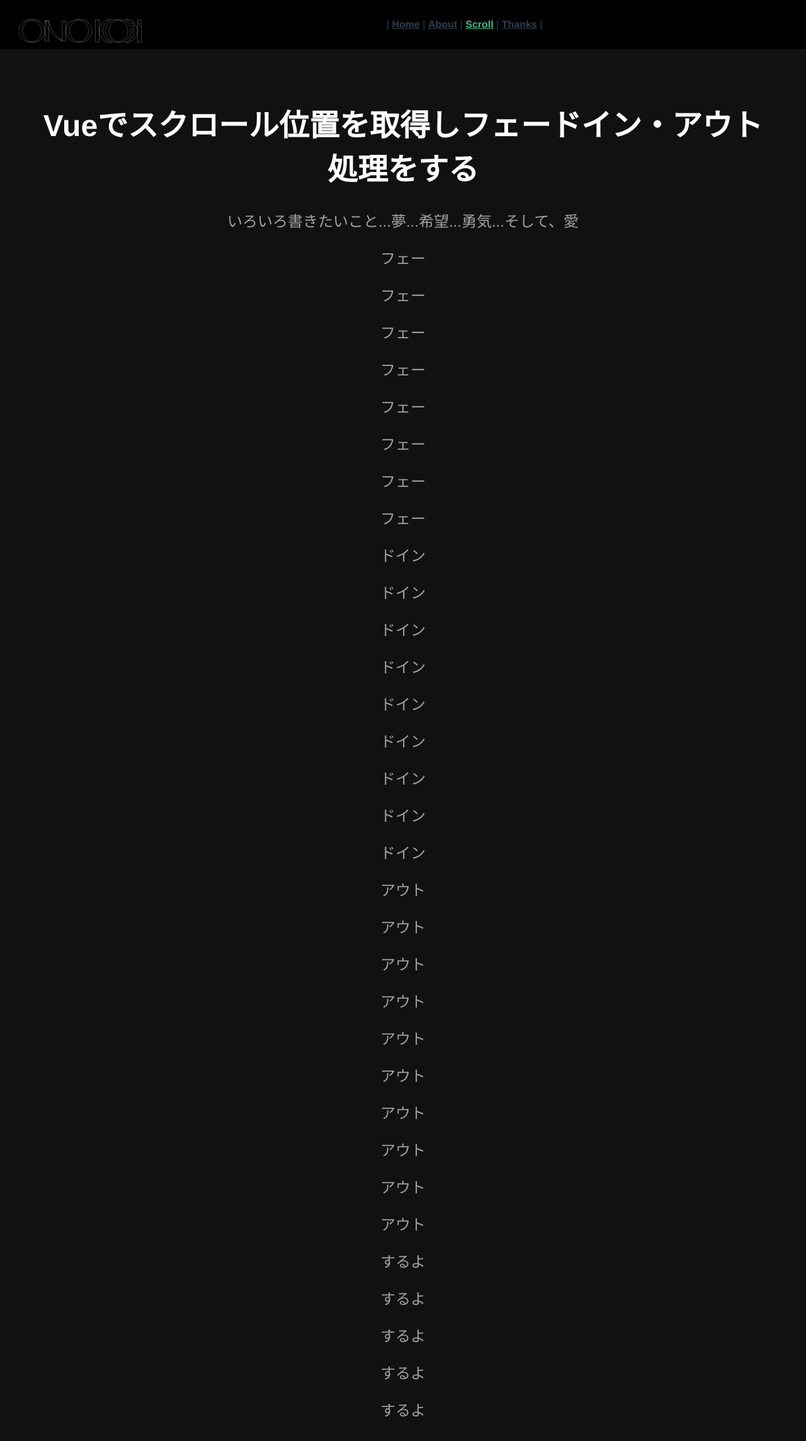
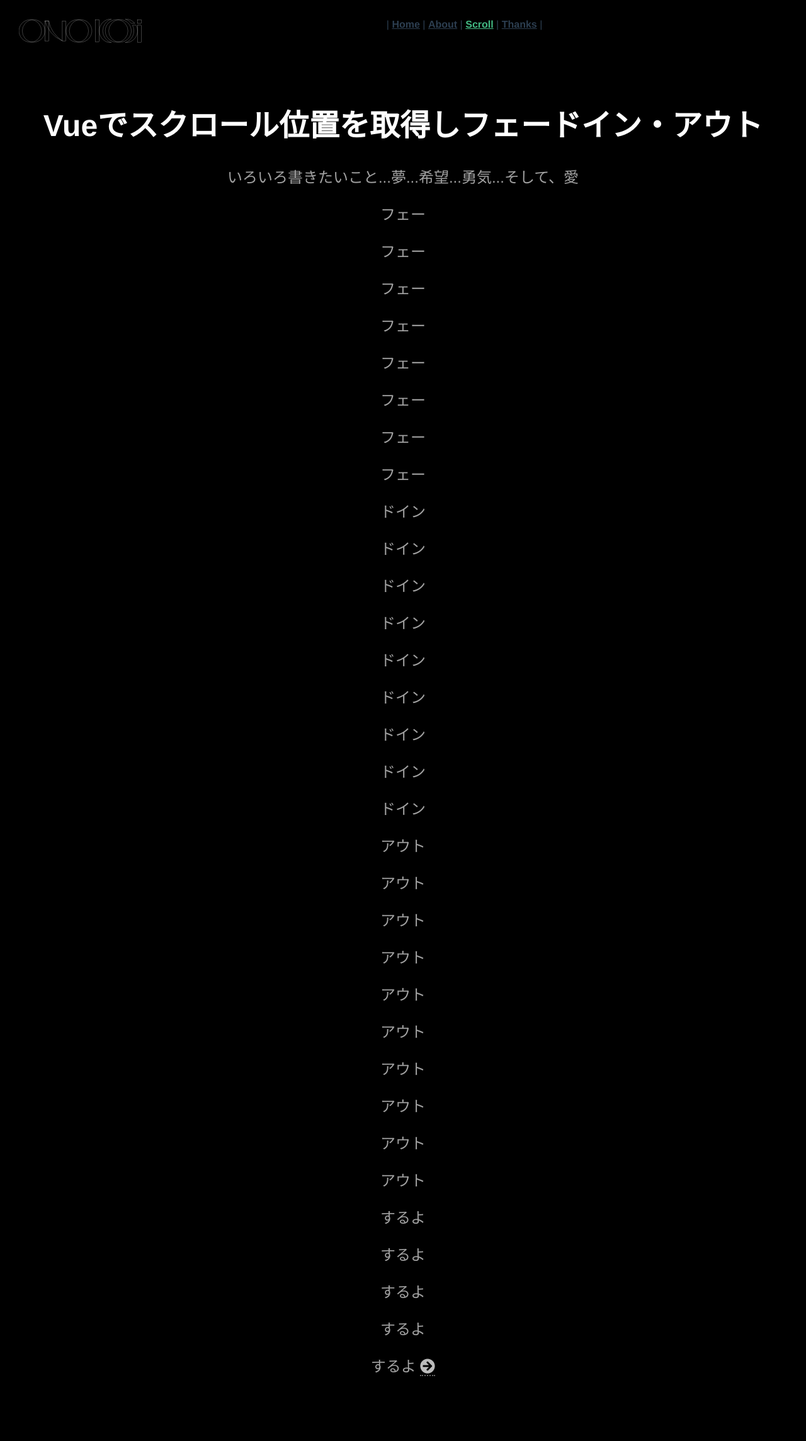
Before and after one commit to onokoji/vue-syn, a Vue app: page /scroll in a window 1280 px wide. Shown: the top 2288 px of the page at 63% size. Built offline with nearby package versions, Linux system fonts and the light colour scheme.

Commit message:
背景色やトランジション変更

```diff
--- a/src/App.vue
+++ b/src/App.vue
@@ -40,7 +40,7 @@ color: #2c3e50;
 padding: 0px;
 }
 .page {
-background: #111;
+/* background: #111; */
 color: #FFF;
 position: fixed;
 left: 0;
@@ -86,7 +86,7 @@ color: #42b983;
 
 /* バウンス */
 
-.v-enter-active {
+/* .v-enter-active {
   animation: bounce-in .5s ease-out both;
 }
 .v-leave-active {
@@ -102,19 +102,19 @@ color: #42b983;
   100% {
     transform: scale(1);
   }
-}
+} */
 
 
 /* 透過 */
-/* .v-enter-active, .v-leave-active {
+.v-enter-active, .v-leave-active {
   transition: opacity .5s ease;
 }
 
 .v-enter-from, .v-leave-to {
   opacity: 0;
-} */
+}
 
-/* .v-enter-active, .v-leave-active {
+.v-enter-active, .v-leave-active {
  transition: all 0.3s ease-out;
 }
 
@@ -122,7 +122,7 @@ color: #42b983;
   transform: translateX(20px);
   opacity: 0;
 
-} */
+}
 
 
 
--- a/src/views/About.vue
+++ b/src/views/About.vue
@@ -1,14 +1,14 @@
 <template>
 <div class="about page">
 <img src="../assets/logo-y.svg" alt="">
-<h1>昨年の自作ロゴを使って。<router-link to="/thanks"><font-awesome-icon icon="arrow-circle-right" class="animated headShake infinite" /></router-link> </h1>
+<h1>昨年の自作ロゴを使って。<router-link to="/scroll"><font-awesome-icon icon="arrow-circle-right" class="animated headShake infinite" /></router-link> </h1>
 <p>Vue.jsには transition という機能があるのですね、これを利用したシンプルなエフェクトを入れてあります。ちょっとやり始めるといろいろと調べないとできないですね、まずは触りで、Vue.jsをさわれたのはよかったです。</p>
 </div>
 </template>
 <style>
 
 .about {
-background: #111;
+/* background: #111; */
 
 }
 </style>
--- a/src/views/Scroll.vue
+++ b/src/views/Scroll.vue
@@ -1,6 +1,6 @@
 <template>
 <div class="scroll page">
-    <h1>Vueでスクロール位置を取得しフェードイン・アウト処理をする</h1>
+    <h1>Vueでスクロール位置を取得しフェードイン・アウト</h1>
 <transition name="fade">
   <div v-show="visible">
   <h1 id="header-logo">ここがフェードイン・アウトするよ</h1>
@@ -38,7 +38,8 @@
     <p>するよ</p>
     <p>するよ</p>
     <p>するよ</p>
-    <p>するよ</p>
+    <p>するよ <router-link to="/thanks"><font-awesome-icon icon="arrow-circle-right" class="animated headShake infinite" /></router-link></p>
+
     <!-- <p>するよ</p>
     <p>するよ</p>
     <p>するよ</p>
--- a/src/views/Thanks.vue
+++ b/src/views/Thanks.vue
@@ -7,10 +7,10 @@
 </template>
 <style scoped>
 .thanks {
-background: #FFF;
-color: #1D1D1F;
+/* background: #FFF; */
+/* color: #1D1D1F; */
 }
 .thanks p{
-  color: #1D1D1F;
+  /* color: #1D1D1F; */
 }
 </style>
```
